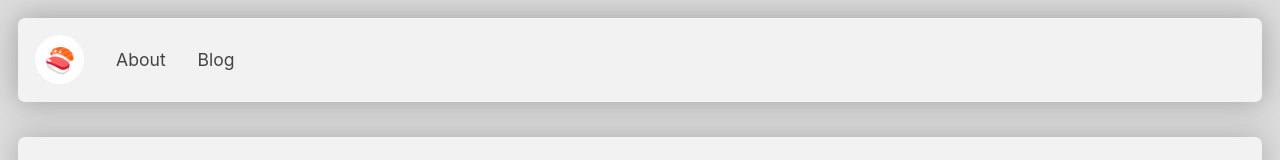
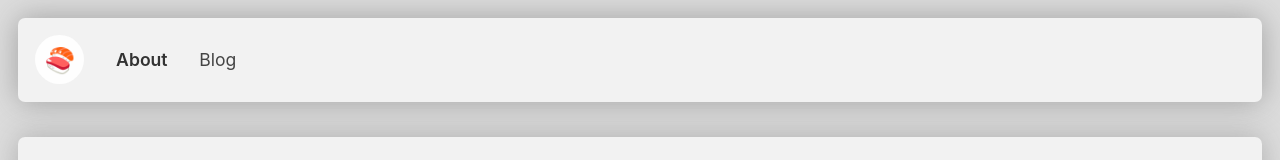
Before and after one commit to johnsonsu/johnsonsu.github.io, a Next.js app: page / in a window 1280 px wide. Shown: the top 160 px of the page. Built offline with nearby package versions, Linux system fonts and the light colour scheme.

Commit message:
Modify routes and update UI

```diff
--- a/components/Nav.js
+++ b/components/Nav.js
@@ -29,7 +29,7 @@ const randomEmoji = () => emojis[Math.floor(Math.random() * emojis.length)]
 const Nav = () => (
   <div style={containerStyle}>
     <div style={iconStyle}>{randomEmoji()}</div>
-    <NavButton href="/about" title="About" />
+    <NavButton href="/" title="About" />
     <NavButton href="/post" title="Blog" />
   </div>
 )
--- a/components/NavButton.js
+++ b/components/NavButton.js
@@ -19,14 +19,16 @@ const linkSelectedStyle = {
 
 const NavButton = ({ href, title }) => {
   const router = useRouter()
-  console.log('router', router)
+  const isActive =
+    (href === '/' && router.pathname === href) ||
+    (href !== '/' && router.pathname.startsWith(href))
   return (
     <div style={buttonStyle}>
       <Link href={href} as={href}>
         <a
           style={{
             ...linkStyle,
-            ...(router.pathname.startsWith(href) ? linkSelectedStyle : {}),
+            ...(isActive ? linkSelectedStyle : {}),
           }}
         >
           {title}
--- a/pages/index.js
+++ b/pages/index.js
@@ -1,7 +1,7 @@
 import Layout from '../components/Layout'
 import Module from '../components/Module'
 
-const Home = () => (
+const About = () => (
   <Layout title="About">
     <Module>
       <h1>About</h1>
@@ -9,4 +9,4 @@ const Home = () => (
   </Layout>
 )
 
-export default Home
+export default About
--- a/pages/post/[id].js
+++ b/pages/post/[id].js
@@ -5,11 +5,11 @@ import marked from 'marked'
 import Layout from '../../components/Layout'
 import Module from '../../components/Module'
 
-function Post({ post }) {
+function Post({ post, title }) {
   const markdown = { __html: marked(post) }
 
   return (
-    <Layout>
+    <Layout title={title}>
       <Module>
         <div dangerouslySetInnerHTML={markdown}></div>
       </Module>
@@ -33,6 +33,7 @@ export async function getStaticProps({ params }) {
   return {
     props: {
       post,
+      title: params.id,
     },
   }
 }
```
Also changed, not shown: pages/about.js (deleted, +0 -12 lines).
